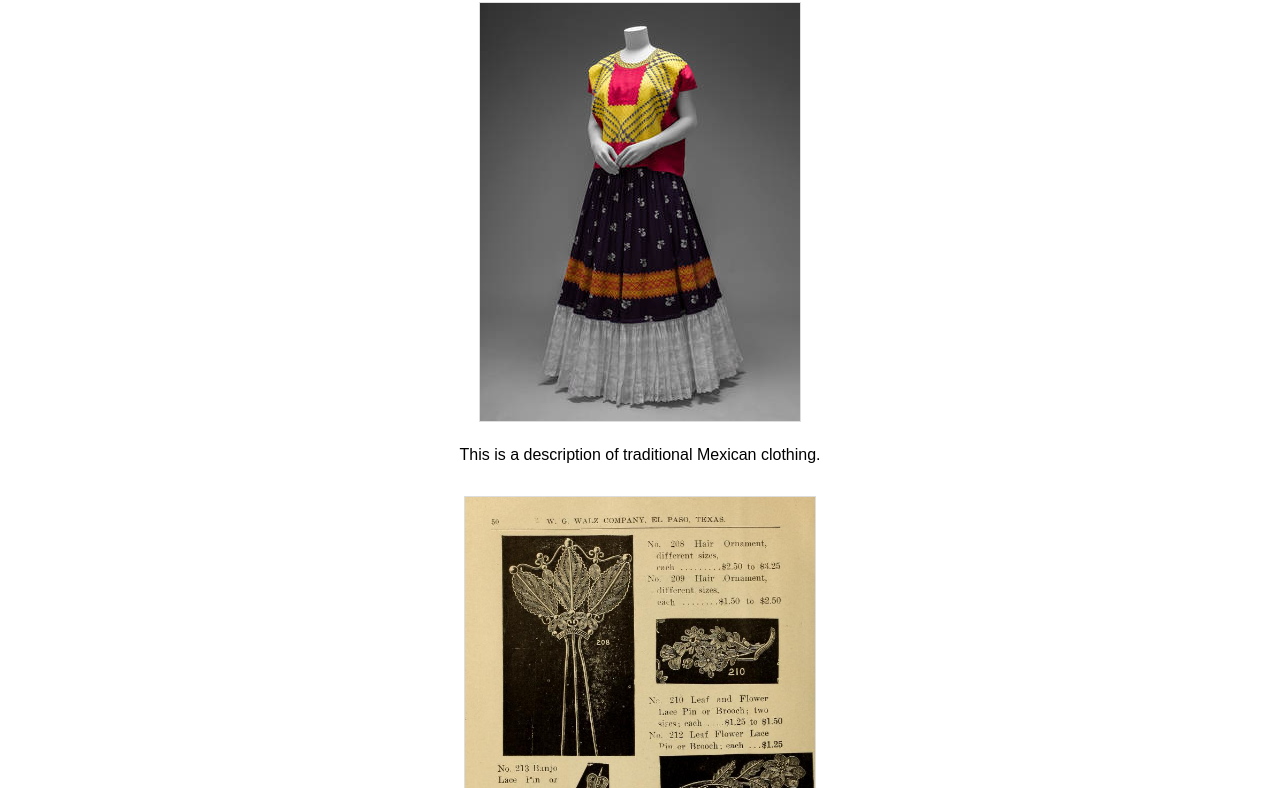
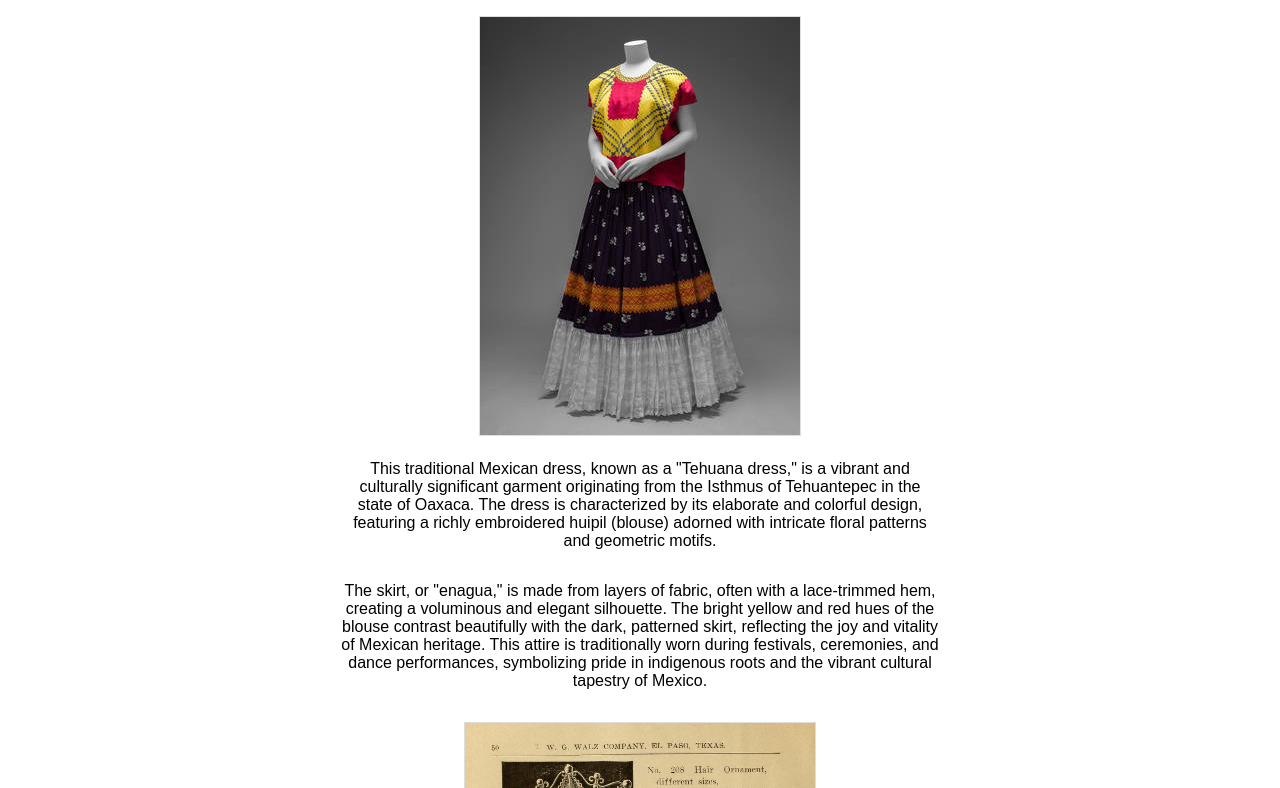
Before and after one commit to antoniav000/span205-project, a website with bundled scripts: page traditional-clothing.html in a window 1280 px wide. Shown: the part 164-952 px from the top of the page. Built offline with nearby package versions, Linux system fonts and the light colour scheme.

Commit message:
html and css changes

```diff
--- a/traditional-clothing.html
+++ b/traditional-clothing.html
@@ -21,35 +21,55 @@
        </nav>
    </header>
    <main>
+    <section>
        <h2>Traditional Clothing</h2>
+       <div class = "image-gallery">
+
         <div class="image-description">
            <img src="assets/traditional-clothing/pinkblackdress.jpg" alt="Traditional Mexican clothing">
-           <p>This is a description of traditional Mexican clothing.</p>
+            <p>This traditional Mexican dress, known as a "Tehuana dress," is a vibrant and culturally significant
+            garment originating from the Isthmus of Tehuantepec in the state of Oaxaca. The dress is characterized
+            by its elaborate and colorful design, featuring a richly embroidered huipil (blouse) adorned with intricate
+            floral patterns and geometric motifs.</p>
+            <p>The skirt, or "enagua," is made from layers of fabric, often with a lace-trimmed hem, creating a voluminous
+                and elegant silhouette. The bright yellow and red hues of the blouse contrast beautifully with the dark,
+                patterned skirt, reflecting the joy and vitality of Mexican heritage. This attire is traditionally worn
+                during festivals, ceremonies, and dance performances, symbolizing pride in indigenous roots and the vibrant
+                cultural tapestry of Mexico.</p>
          </div>
+
         <div class="image-description">
             <img src="assets/traditional-clothing/mexicanaccessories.jpg" alt="Another Traditional Mexican clothing">
             <p>This is a description of traditional Mexican clothing. I'm going to add more text here to see what happens. </p>
         </div>
+
         <div class="image-description">
             <img src="assets/traditional-clothing/whiteembroideredshirt.jpg" alt="Another Traditional Mexican clothing">
             <p>This is a description of traditional Mexican clothing. I'm going to add more text here to see what happens. </p>
         </div>
+
         <div class="image-description">
             <img src="assets/traditional-clothing/blueshawl.jpg" alt="Another Traditional Mexican clothing">
             <p>This is a description of traditional Mexican clothing. I'm going to add more text here to see what happens. </p>
         </div>
+
         <div class="image-description">
             <img src="assets/traditional-clothing/sombreros.jpg" alt="Another Traditional Mexican clothing">
             <p>This is a description of traditional Mexican clothing. I'm going to add more text here to see what happens. </p>
         </div>
+
         <div class="image-description">
             <img src="assets/traditional-clothing/mensclothing.jpeg" alt="Another Traditional Mexican clothing">
             <p>This is a description of traditional Mexican clothing. I'm going to add more text here to see what happens. </p>
         </div>
+
         <div class="image-description">
             <img src="assets/traditional-clothing/dressfridakahlo2024.jpg" alt="Another Traditional Mexican clothing">
             <p>This is a description of traditional Mexican clothing. I'm going to add more text here to see what happens. </p>
         </div>
+
+        </div>
+    </section>
        <!-- Add more images and descriptions as needed -->
    </main>
    <script src="dist/index.js"></script>
```
Lines whose indentation alone changed are shown as unchanged.
